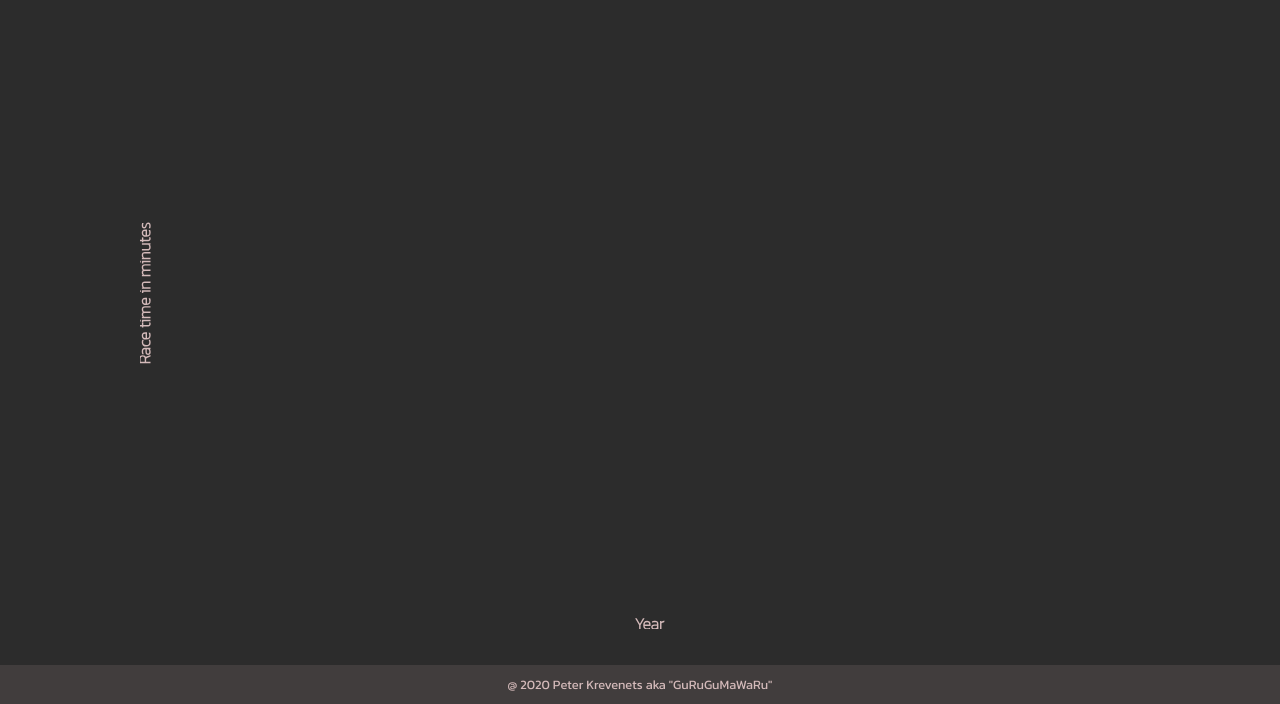
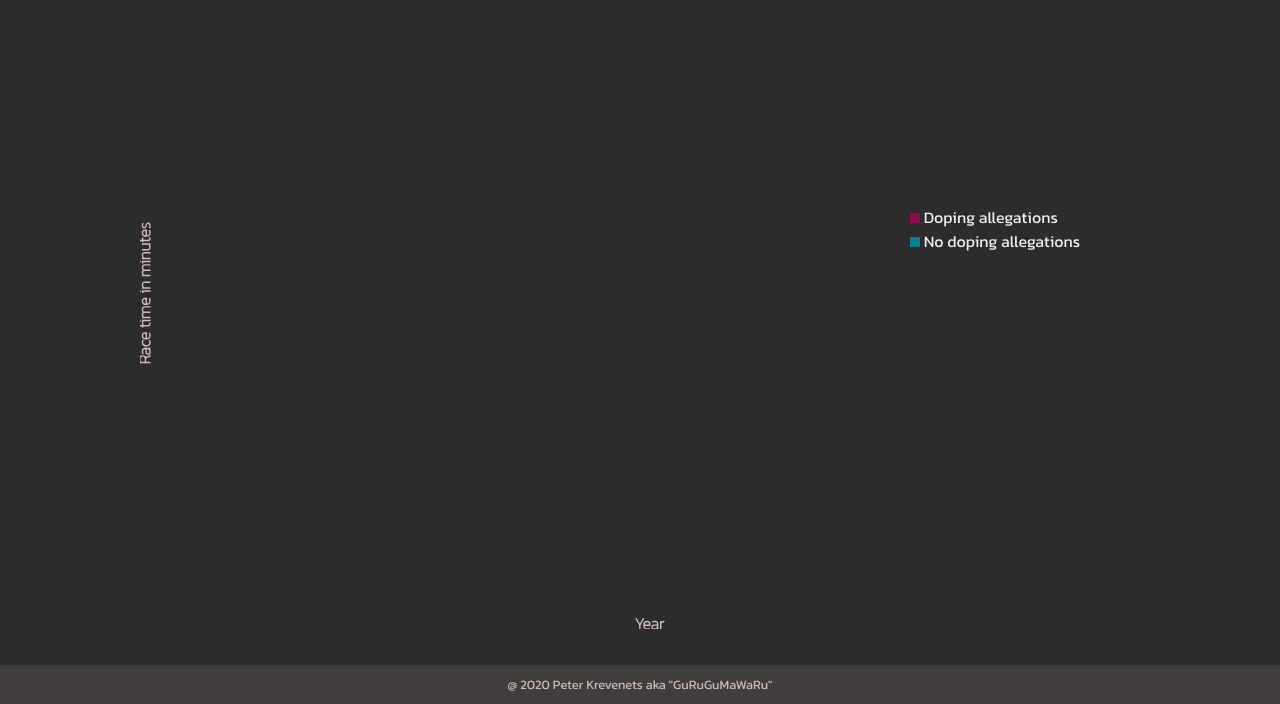
Before and after one commit to gurugu-fcc-projects/FCC__d3-scatter-plot, a plain HTML site: page index.html in a window 1280 px wide. Shown: the part 96-800 px from the top of the page. Drawn offline with nearby package versions, Linux system fonts and the light colour scheme; no server answers.

Commit message:
Display legend

```diff
--- a/index.html
+++ b/index.html
@@ -14,7 +14,12 @@
   <body>
     <div class="content">
       <h1 id="title">D3 Scatter Plot</h1>
-      <div class="plot"></div>
+      <div id="legend">
+        <div><span class="legend legend-doping"></span> Doping allegations</div>
+        <div>
+          <span class="legend legend-no-doping"></span> No doping allegations
+        </div>
+      </div>
     </div>
     <footer class="footer">@ 2020 Peter Krevenets aka "GuRuGuMaWaRu"</footer>
     <script src="main.js"></script>
--- a/main.js
+++ b/main.js
@@ -38,13 +38,25 @@ svgContainer
   .attr("y", -60)
   .text("Race time in minutes");
 
+//--> Add legend
+// const legendContent =
+//   "<div>Doping allegations</div><div>No doping allegations</div>";
+
+// const legend = d3
+//   .select(".content")
+//   .append("div")
+//   .attr("id", "legend")
+//   .style("left", `${width - 50}px`)
+//   .style("top", "300px")
+//   .html(legendContent);
+
 //--> Add tooltip
 const tooltip = d3
   .select(".content")
   .append("div")
   .attr("id", "tooltip")
-  .style("left", width / 2)
-  .style("top", height / 2)
+  // .style("left", width / 2)
+  // .style("top", height / 2)
   .style("opacity", 0);
 
 //--> Show tooltip
--- a/style.css
+++ b/style.css
@@ -106,3 +106,33 @@ body {
   background-color: var(--bg-color-2);
   pointer-events: none;
 }
+
+#legend {
+  position: absolute;
+  display: flex;
+  flex-direction: column;
+  justify-content: center;
+  height: 90px;
+  width: 200px;
+  left: 900px;
+  top: 280px;
+  padding: 10px;
+  color: var(--text-color);
+}
+
+.legend {
+  display: inline-block;
+  width: 10px;
+  height: 10px;
+}
+
+.legend.legend-doping {
+  background-color: var(--circle-color-doping);
+}
+
+.legend.legend-no-doping {
+  display: inline-block;
+  width: 10px;
+  height: 10px;
+  background-color: var(--circle-color);
+}
```
